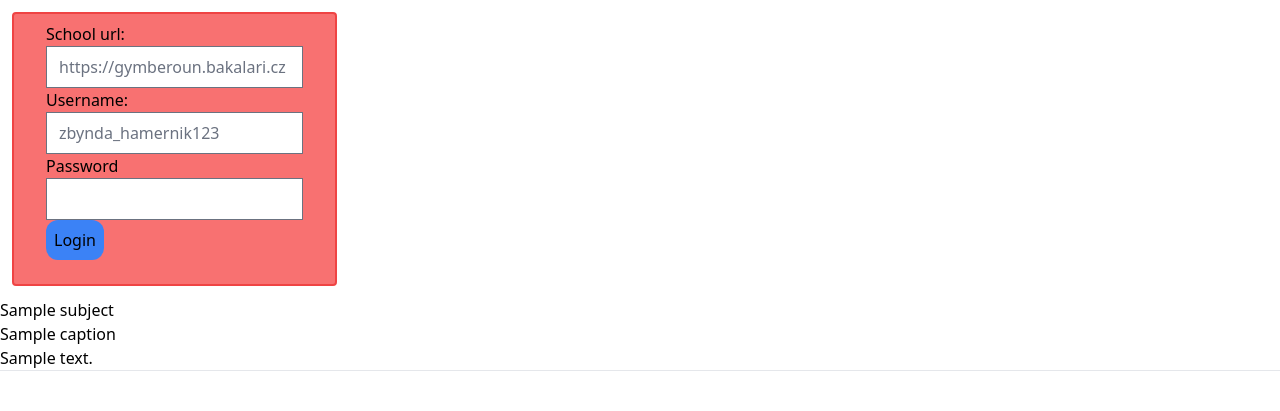
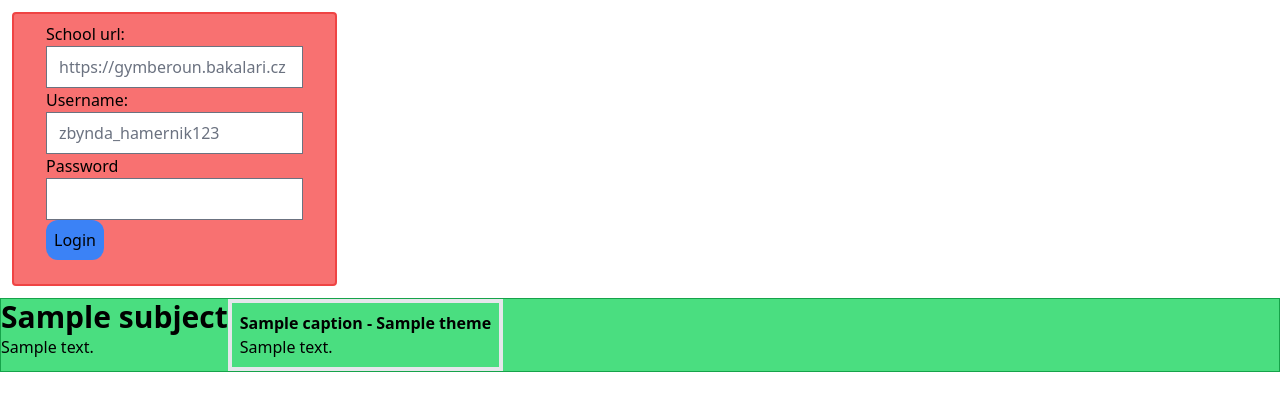
Before and after one commit to Bakterio/bakaweb, a Django app: template bakaweb_app/templates/bakaweb_app/index.html in a window 1280 px wide. Shown: the top 411 px of the page. Run offline with Django 4.2, Linux system fonts and the light colour scheme; the template is opened without the code that fills it: most values are stand-ins (such as "Sample title", 1, 10 or a date in 2020); some libraries are stand-ins or nearby versions.

Commit message:
subject.html, new 'design', wrong pw error handling

```diff
--- a/bakaweb_app/templates/bakaweb_app/index.html
+++ b/bakaweb_app/templates/bakaweb_app/index.html
@@ -8,20 +8,15 @@
         <input type="text" id="user" name="user" placeholder="zbynda_hamernik123"><br>
         <label for="pw">Password</label><br>
         <input type="password" id="pw" name="pw"><br>
-        <input class="bg-blue-500 p-2 rounded-xl border-blue-800" type="submit" value="Login">
+        <div class="items-center">
+            <input class="bg-blue-500 p-2 rounded-xl border-blue-800" type="submit" value="Login">
+        </div>
     </form>
 </div>
 
 {% if subjects != None %}
     {% for subject in subjects %}
-        <h3>{{ subject.Subject.Name }}</h3>
-        {% for mark in subject.Marks %}
-            <p>{{ mark.Caption }}</p>
-            <p>{{ mark.MarkText }}</p>
-            <hr>
-            <br>
-        {% endfor %}
-        <br><br>
+        {% include 'bakaweb_app/subject.html' with subject=subject %}
     {% endfor %}
 {% endif %}
 {% endblock content %}
--- /dev/null
+++ b/bakaweb_app/templates/bakaweb_app/subject.html
@@ -0,0 +1,14 @@
+<div class="bg-green-400 border border-green-600 flex">
+    <div>
+        <p class="font-bold text-center text-3xl">{{ subject.Subject.Name }}</p>
+        <p>{{ subject.AverageText }}</p>
+    </div>
+    <div class="flex flex-row-reverse">
+        {% for mark in subject.Marks %}
+            <div class="border-4 p-2">
+                <p class="font-bold">{{ mark.Caption }} - {{ mark.Theme }}</p>
+                <p>{{ mark.MarkText }}</p>
+            </div>
+        {% endfor %}
+    </div>
+</div>
--- a/bakaweb_app/views.py
+++ b/bakaweb_app/views.py
@@ -10,4 +10,5 @@ class IndexView(generic.TemplateView):
     def post(self, request):
         input = request.POST
         connection = BakConnection(input['url'], input['user'], input['pw'])
-        return render(request, self.template_name, {"subjects": connection.marks()})
+        if (connection != None):
+            return render(request, self.template_name, {"subjects": connection.marks()})
--- a/tailwind_theme/static/css/dist/styles.css
+++ b/tailwind_theme/static/css/dist/styles.css
@@ -681,13 +681,14 @@ select {
   margin: 0.75rem;
 }
 
-.m-auto {
-  margin: auto;
-}
-
 .mx-auto {
   margin-left: auto;
   margin-right: auto;
+}
+
+.mx-3 {
+  margin-left: 0.75rem;
+  margin-right: 0.75rem;
 }
 
 .block {
@@ -696,10 +697,6 @@ select {
 
 .flex {
   display: flex;
-}
-
-.hidden {
-  display: none;
 }
 
 .h-screen {
@@ -712,28 +709,14 @@ select {
   width: fit-content;
 }
 
-.w-min {
-  width: -webkit-min-content;
-  width: -moz-min-content;
-  width: min-content;
-}
-
-.w-3 {
-  width: 0.75rem;
-}
-
-.w-5 {
-  width: 1.25rem;
-}
-
 .w-max {
   width: -webkit-max-content;
   width: -moz-max-content;
   width: max-content;
 }
 
-.flex-col {
-  flex-direction: column;
+.flex-row-reverse {
+  flex-direction: row-reverse;
 }
 
 .items-center {
@@ -744,32 +727,24 @@ select {
   justify-content: center;
 }
 
-.justify-between {
-  justify-content: space-between;
-}
-
-.self-center {
-  align-self: center;
-}
-
 .rounded {
   border-radius: 0.25rem;
-}
-
-.rounded-lg {
-  border-radius: 0.5rem;
 }
 
 .rounded-xl {
   border-radius: 0.75rem;
 }
 
-.rounded-full {
-  border-radius: 9999px;
+.border-2 {
+  border-width: 2px;
 }
 
-.border-2 {
-  border-width: 2px;
+.border {
+  border-width: 1px;
+}
+
+.border-4 {
+  border-width: 4px;
 }
 
 .border-red-500 {
@@ -780,6 +755,11 @@ select {
 .border-blue-800 {
   --tw-border-opacity: 1;
   border-color: rgb(30 64 175 / var(--tw-border-opacity));
+}
+
+.border-green-600 {
+  --tw-border-opacity: 1;
+  border-color: rgb(22 163 74 / var(--tw-border-opacity));
 }
 
 .bg-gray-50 {
@@ -797,32 +777,22 @@ select {
   background-color: rgb(59 130 246 / var(--tw-bg-opacity));
 }
 
-.object-center {
-  -o-object-position: center;
-     object-position: center;
+.bg-green-400 {
+  --tw-bg-opacity: 1;
+  background-color: rgb(74 222 128 / var(--tw-bg-opacity));
 }
 
 .p-2 {
   padding: 0.5rem;
 }
 
-.p-3 {
-  padding: 0.75rem;
-}
-
-.py-5 {
-  padding-top: 1.25rem;
-  padding-bottom: 1.25rem;
-}
-
-.px-5 {
-  padding-left: 1.25rem;
-  padding-right: 1.25rem;
-}
-
 .px-8 {
   padding-left: 2rem;
   padding-right: 2rem;
+}
+
+.text-center {
+  text-align: center;
 }
 
 .font-serif {
@@ -834,6 +804,20 @@ select {
   line-height: 1;
 }
 
+.text-9xl {
+  font-size: 8rem;
+  line-height: 1;
+}
+
+.text-3xl {
+  font-size: 1.875rem;
+  line-height: 2.25rem;
+}
+
+.font-bold {
+  font-weight: 700;
+}
+
 .leading-normal {
   line-height: 1.5;
 }
@@ -841,8 +825,3 @@ select {
 .tracking-normal {
   letter-spacing: 0em;
 }
-
-.text-white {
-  --tw-text-opacity: 1;
-  color: rgb(255 255 255 / var(--tw-text-opacity));
-}
```
Also changed, not shown: bakaweb_app/api.py (+15 -7 lines).
